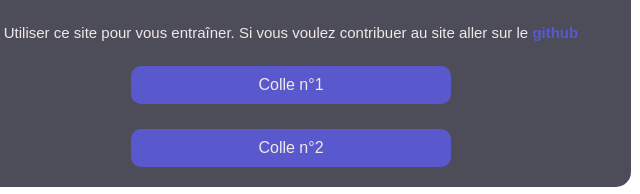
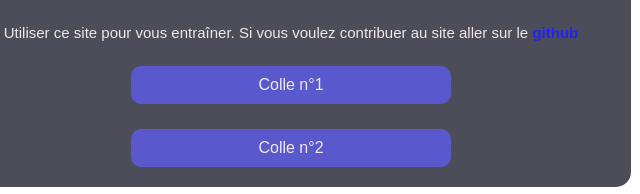
Before and after one commit to LouisGAUTHIER2/SiteColle, a plain HTML site: page index.html in a window 1280 px wide. Shown: the part 340-534 px from the top of the page, 369-1009 px from the left. Drawn offline with Linux system fonts and the light colour scheme.

Commit message:
Amélioration de la visibilité du bouton github

```diff
--- a/style.css
+++ b/style.css
@@ -78,7 +78,7 @@ button:hover {
 }
 
 #refGitHub {
-    color: rgb(89, 89, 205);
+    color: rgb(34, 34, 248);
     text-decoration: none;
     font-weight: bold;
 }
```
